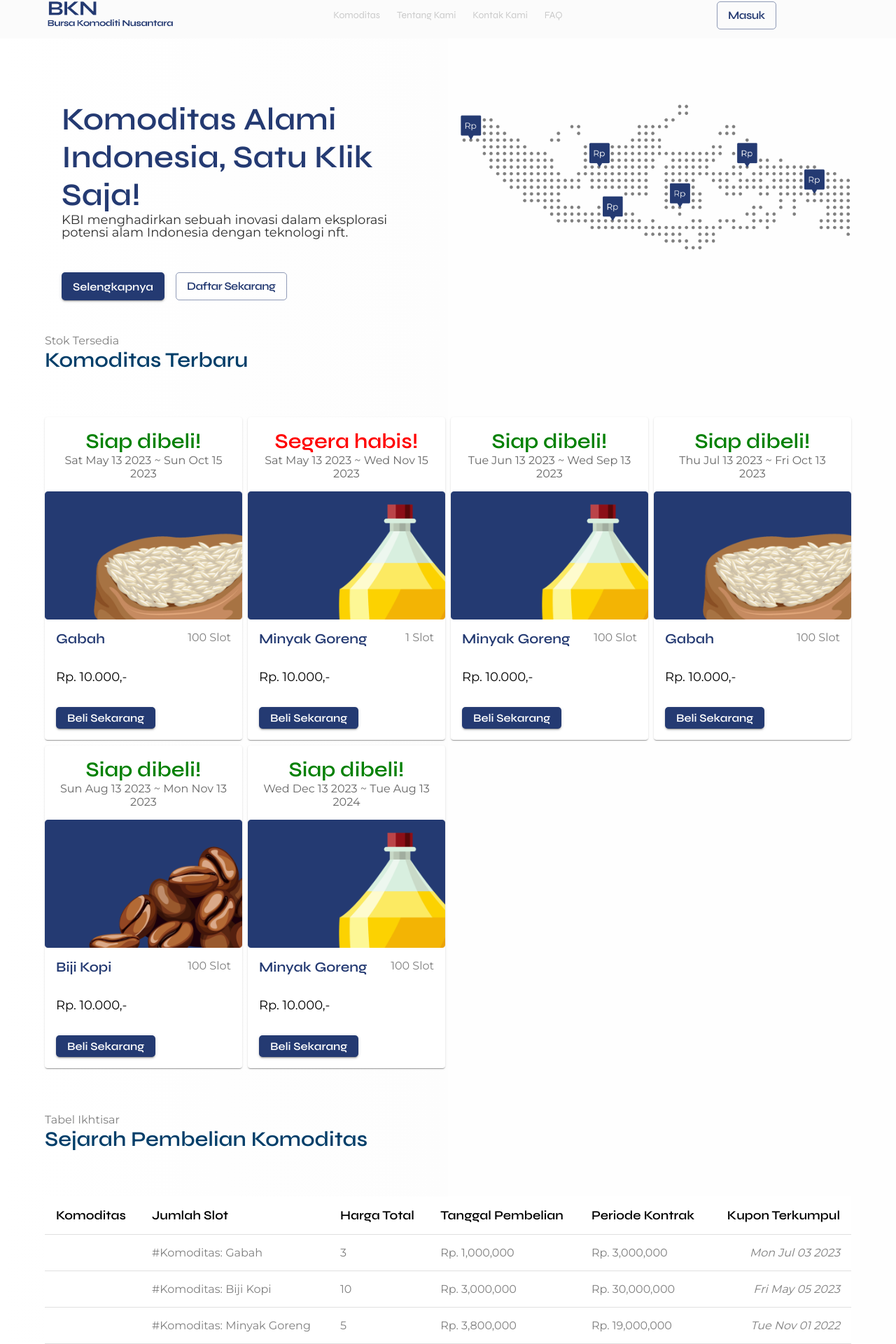
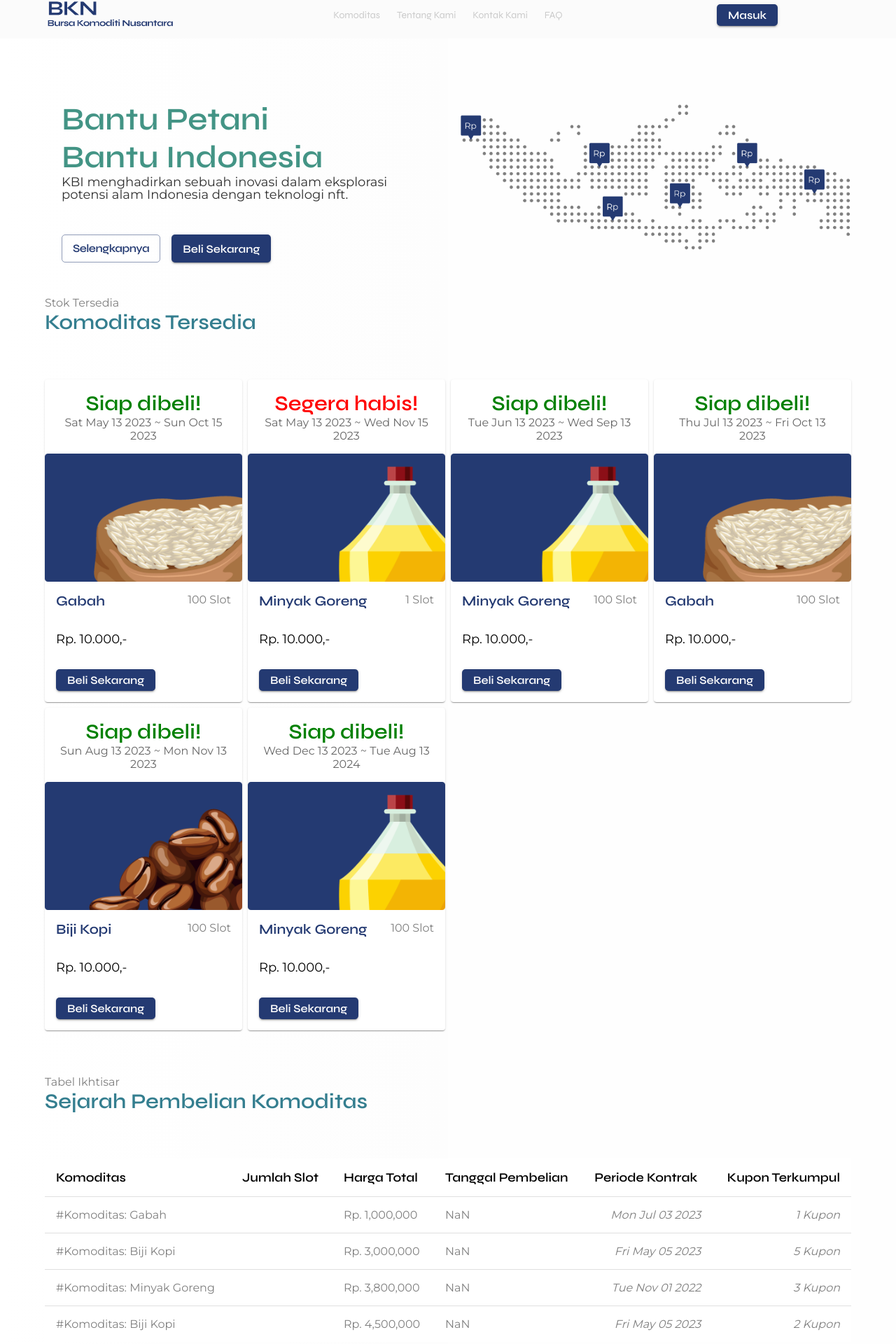
Before and after one commit to xio84/bkn-website, a React (Create React App) app: page / in a window 1280 px wide. Shown: the part 34-1954 px from the top of the page at 70% size. Built offline with nearby package versions, Linux system fonts and the light colour scheme.

Commit message:
Translate + Recolour Index

```diff
--- a/src/App.js
+++ b/src/App.js
@@ -12,23 +12,22 @@ import Home from "./pages/Index";
 import Footer from "./components/Footer";
 
 // Custom CSS
-import './App.css'
+import "./App.css";
 import Commodity from "./pages/Commodity";
-import Error from './pages/404';
+import Error from "./pages/404";
 import About from "./pages/About";
 
 const theme = createTheme({
   palette: {
     primary: {
-      main: "#243a72"
+      main: "#243a72",
     },
-
   },
   components: {
     MuiButton: {
       variants: [
         {
-          props: { variant: 'contained' },
+          props: { variant: "contained" },
           style: {
             fontFamily: '"Syne", Helvetica',
             fontSize: 16,
@@ -40,26 +39,26 @@ const theme = createTheme({
             // width: '10rem',
             maxHeight: "100%",
             maxWidth: "100%",
-            },
           },
+        },
         {
-          props: { variant: 'outlined' },
+          props: { variant: "outlined" },
           style: {
-            borderRadius: '0.313rem',
+            borderRadius: "0.313rem",
             // height: '3rem',
             // width: '10rem',
             fontFamily: '"Syne", Helvetica',
             fontSize: 16,
             fontWeight: 700,
-            letterSpacing: '-0.03rem',
-            textTransform: 'none',
-            textDecoration: 'none',
+            letterSpacing: "-0.03rem",
+            textTransform: "none",
+            textDecoration: "none",
             maxHeight: "100%",
             maxWidth: "100%",
-          }
-        }
-      ]
-    }
+          },
+        },
+      ],
+    },
   },
   typography: {
     fontFamily: `"Syne", "Montserrat", monospace`,
@@ -67,27 +66,27 @@ const theme = createTheme({
     fontWeightBold: 600,
     letterSpacing: -1,
     h1: {
-      color: "#243a72",
+      color: "#439485",
       fontFamily: "Syne",
       fontSize: 45,
       fontWeight: 700,
       lineHeight: 1.2,
     },
     h2: {
-      color : "#003E69",
-      textDecoration : "unset",
-      fontFamily : "Syne",
-      fontSize : 30,
-      fontWeight : 700,
+      color: "#347E8F",
+      textDecoration: "unset",
+      fontFamily: "Syne",
+      fontSize: 30,
+      fontWeight: 700,
     },
-    h3 : {
+    h3: {
       color: "#243a72",
       fontFamily: '"Syne", Helvetica',
       fontSize: 20,
       fontWeight: 700,
       letterSpacing: 0,
     },
-    h4 : {
+    h4: {
       color: "#000000",
       fontFamily: '"Syne", Helvetica',
       fontSize: 18,
@@ -101,7 +100,7 @@ const theme = createTheme({
       fontSize: 18,
       fontWeight: 400,
       letterSpacing: 0,
-      lineHeight: 1
+      lineHeight: 1,
     },
     body2: {
       color: "#000000",
@@ -118,41 +117,38 @@ const theme = createTheme({
       fontWeight: 400,
       letterSpacing: 0,
       lineHeight: "normal",
-    }
+    },
   },
 });
 
 const paths = [
   {
-    "pathName" : "Komoditas",
-    "path" : "/commodity"
-  },{
-    "pathName" : "Tentang Kami",
-    "path" : "/about"
-  },{
-    "pathName" : "Kontak Kami",
-    "path" : "/contact"
-  },{
-    "pathName" : "FAQ",
-    "path" : "/faq"
-  }
-]
+    pathName: "Komoditas",
+    path: "/commodity",
+  },
+  {
+    pathName: "Tentang Kami",
+    path: "/about",
+  },
+  {
+    pathName: "Kontak Kami",
+    path: "/contact",
+  },
+  {
+    pathName: "FAQ",
+    path: "/faq",
+  },
+];
 
 export default function BasicTabs() {
   return (
     <ThemeProvider theme={theme}>
       <Router>
         <Routes>
-          <Route path="/" element={<Home paths={paths}/>} exact></Route>
-          <Route
-            path="/commodity"
-            element={<Commodity paths={paths}/>}
-          ></Route>
-          <Route
-            path="/about"
-            element={<About paths={paths}/>}
-          ></Route>
-          <Route path="*" element={<Error/>}/>
+          <Route path="/" element={<Home paths={paths} />} exact></Route>
+          <Route path="/commodity" element={<Commodity paths={paths} />}></Route>
+          <Route path="/about" element={<About paths={paths} />}></Route>
+          <Route path="*" element={<Error />} />
         </Routes>
       </Router>
     </ThemeProvider>
--- a/src/components/Header.jsx
+++ b/src/components/Header.jsx
@@ -52,7 +52,7 @@ export default function Header(props) {
                         my: 1,
                         mx: 1.5,
                         textTransform: "none",
-                        color: path.pathName === activeContent ? "#003E69" : "#3030303C",
+                        color: path.pathName === activeContent ? "#347E8F" : "#3030303C",
                         textDecoration: "unset",
                         fontFamily: "Syne",
                         fontWeight: path.pathName === activeContent ? "bold" : "normal",
@@ -65,7 +65,7 @@ export default function Header(props) {
               </Grid>
             </Grid>
             <Grid item xs={3} md={2} ml={"auto"}>
-              <Button href="/" variant="outlined" sx={{ maxWidth: "100%", maxHeight: "100%", ml: "auto" }}>
+              <Button href="/" variant="contained" sx={{ maxWidth: "100%", maxHeight: "100%", ml: "auto" }}>
                 Masuk
               </Button>
             </Grid>
--- a/src/components/Table.jsx
+++ b/src/components/Table.jsx
@@ -1,33 +1,29 @@
 import * as React from "react";
 import Typography from "@mui/material/Typography";
-import { Table, TableContainer, TableHead, TableRow, TableBody, TableCell, Stack } from '@mui/material';
-
+import { Table, TableContainer, TableHead, TableRow, TableBody, TableCell, Stack } from "@mui/material";
 
 export default function MainTable(props) {
   const { headers, data } = props;
   return (
-    <TableContainer sx={{backgroundColor: 'white'}}>
+    <TableContainer sx={{ backgroundColor: "white" }}>
       <Table sx={{ minWidth: 650 }} aria-label="simple table">
-      <TableHead sx={{ fontFamily: "Syne", fontWeight: 400}}>
+        <TableHead sx={{ fontFamily: "Syne", fontWeight: 400 }}>
           <TableRow>
             {headers.map((header, index) => {
               if (index === headers.length - 1) {
                 return (
                   <TableCell align="right">
-                    <Typography variant="h4">
-                    {header}
-                    </Typography>
+                    <Typography variant="h4">{header}</Typography>
                   </TableCell>
-                )
+                );
               } else {
                 return (
                   <TableCell>
-                    <Typography variant="h4">
-                    {header}
-                    </Typography>
+                    <Typography variant="h4">{header}</Typography>
                   </TableCell>
-                )
-            }})}
+                );
+              }
+            })}
           </TableRow>
         </TableHead>
         <TableBody>
@@ -35,37 +31,29 @@ export default function MainTable(props) {
             <TableRow
               key={row.name}
               sx={{
-              '&:last-child td, &:last-child th': { border: 0 },
+                "&:last-child td, &:last-child th": { border: 0 },
               }}
             >
-            <TableCell align="left">
-              <Typography variant="h4">
-                {row.name}
-              </Typography>
+              <TableCell>
+                <Typography variant="subtitle1">{row.commodity}</Typography>
               </TableCell>
               <TableCell>
-              <Typography variant="subtitle1">
-                {row.commodity}
-              </Typography>
+                <Typography variant="subtitle1">{row.slot}</Typography>
               </TableCell>
               <TableCell>
-              <Typography variant="subtitle1">
-                {row.slot}
-              </Typography>
+                <Typography variant="subtitle1">Rp. {row.price.toLocaleString()}</Typography>
               </TableCell>
               <TableCell>
+                <Typography variant="subtitle1"> {(row.price * row.slot).toLocaleString()}</Typography>
+              </TableCell>
+              <TableCell align="right">
                 <Typography variant="subtitle1">
-                Rp. {row.price.toLocaleString()}
-              </Typography>
-            </TableCell>
-            <TableCell>
-              <Typography variant="subtitle1">
-                Rp. {(row.price * row.slot).toLocaleString()}
+                  <i>{row.date.toDateString()}</i>
                 </Typography>
               </TableCell>
               <TableCell align="right">
                 <Typography variant="subtitle1">
-                <i>{row.date.toDateString()}</i>
+                  <i>{row.coupon}</i>
                 </Typography>
               </TableCell>
             </TableRow>
--- a/src/pages/Commodity.jsx
+++ b/src/pages/Commodity.jsx
@@ -42,15 +42,15 @@ const data = [
   },
 ];
 
-function createData(commodity = "", slot = 0, price = 0, date = new Date.now()) {
-  return { commodity, slot, price, date };
+function createData(commodity = "", slot = 0, price = 0, date = new Date.now(), coupon = "") {
+  return { commodity, slot, price, date, coupon };
 }
 
 const rows = [
-  createData("Gabah", 100, 1000000, new Date("2023-05-05")),
-  createData("Minyak Goreng", 100, 1000000, new Date("2023-05-05")),
-  createData("Gabah", 100, 1000000, new Date("2023-05-05")),
-  createData("Biji Kopi", 100, 1000000, new Date("2023-05-05")),
+  createData("Gabah", 100, 1000000, new Date("2023-05-05"), "1 Kupon"),
+  createData("Minyak Goreng", 100, 1000000, new Date("2023-05-05"), "1 Kupon"),
+  createData("Gabah", 100, 1000000, new Date("2023-05-05"), "1 Kupon"),
+  createData("Biji Kopi", 100, 1000000, new Date("2023-05-05"), "1 Kupon"),
 ];
 
 function Commodity(props) {
--- a/src/pages/Index.jsx
+++ b/src/pages/Index.jsx
@@ -20,6 +20,7 @@ import Contact from "../components/Contact";
 import Footer from "../components/Footer";
 import { Card, CardActions, CardContent, CardHeader, CardMedia, Paper } from "@mui/material";
 import Carousel from "react-material-ui-carousel";
+import { red } from "@mui/material/colors";
 
 // Data seeders
 const data = [
@@ -31,7 +32,7 @@ const data = [
     salestartPeriod: "2023-05-13T17:09:00+07:00",
     saleendPeriod: "2023-08-13T17:09:00+07:00",
     holdstartPeriod: "2023-09-13T17:09:00+07:00",
-    holdendPeriod: "2023-12-13T17:09:00+07:00"
+    holdendPeriod: "2023-12-13T17:09:00+07:00",
   },
   {
     pic: "Oil.png",
@@ -41,7 +42,7 @@ const data = [
     salestartPeriod: "2023-06-13T17:09:00+07:00",
     saleendPeriod: "2023-09-13T17:09:00+07:00",
     holdstartPeriod: "2023-10-13T17:09:00+07:00",
-    holdendPeriod: "2024-01-13T17:09:00+07:00"
+    holdendPeriod: "2024-01-13T17:09:00+07:00",
   },
   {
     pic: "Rice.png",
@@ -50,7 +51,7 @@ const data = [
     salestartPeriod: "2023-07-13T17:09:00+07:00",
     saleendPeriod: "2023-10-13T17:09:00+07:00",
     holdstartPeriod: "2024-05-13T17:09:00+07:00",
-    holdendPeriod: "2024-08-13T17:09:00+07:00"
+    holdendPeriod: "2024-08-13T17:09:00+07:00",
   },
   {
     pic: "Coffee.png",
@@ -59,7 +60,7 @@ const data = [
     salestartPeriod: "2023-08-13T17:09:00+07:00",
     saleendPeriod: "2023-11-13T17:09:00+07:00",
     holdstartPeriod: "2024-05-13T17:09:00+07:00",
-    holdendPeriod: "2024-08-13T17:09:00+07:00"
+    holdendPeriod: "2024-08-13T17:09:00+07:00",
   },
   {
     pic: "Oil.png",
@@ -68,7 +69,7 @@ const data = [
     salestartPeriod: "2023-12-13T17:09:00+07:00",
     saleendPeriod: "2024-08-13T17:09:00+07:00",
     holdstartPeriod: "2024-05-13T17:09:00+07:00",
-    holdendPeriod: "2024-08-13T17:09:00+07:00"
+    holdendPeriod: "2024-08-13T17:09:00+07:00",
   },
   {
     pic: "Rice.png",
@@ -77,7 +78,7 @@ const data = [
     salestartPeriod: "2023-05-13T17:09:00+07:00",
     saleendPeriod: "2023-10-15T17:09:00+07:00",
     holdstartPeriod: "2026-05-13T17:09:00+07:00",
-    holdendPeriod: "2026-08-13T17:09:00+07:00"
+    holdendPeriod: "2026-08-13T17:09:00+07:00",
   },
   {
     pic: "Oil.png",
@@ -86,12 +87,12 @@ const data = [
     salestartPeriod: "2023-05-13T17:09:00+07:00",
     saleendPeriod: "2023-11-15T17:09:00+07:00",
     holdstartPeriod: "2026-05-13T17:09:00+07:00",
-    holdendPeriod: "2026-08-13T17:09:00+07:00"
+    holdendPeriod: "2026-08-13T17:09:00+07:00",
   },
 ];
 
-function createData(commodity = "", slot = 0, price = 0, date = new Date.now(), coupon = "") {
-  return { commodity, slot, price, date, coupon };
+function createData(commodity = "", lot = 0, price = 0, date = new Date.now(), coupon = "") {
+  return { commodity, lot, price, date, coupon };
 }
 
 const rows = [
@@ -106,22 +107,25 @@ function xGrid(d) {
     <Grid container justifyContent={"flex-start"} alignItems={"stretch"} spacing={1}>
       {d
         .sort((a, b) => {
-        return Date.parse(a["salestartPeriod"]) - Date.parse(b["salestartPeriod"])
+          return Date.parse(a["salestartPeriod"]) - Date.parse(b["salestartPeriod"]);
         })
         .map((content, index) => {
-        let start = new Date(content["salestartPeriod"])
-        let end = new Date(content["saleendPeriod"])
-        let now = new Date()
+          let start = new Date(content["salestartPeriod"]);
+          let end = new Date(content["saleendPeriod"]);
+          let now = new Date();
           if (Date.parse(content["saleendPeriod"]) > Date.now()) {
-          let heading = content["slot"] > 5 ? (end > now.setDate(now.getDate() + 3) ? "Siap dibeli!" : "Segera tutup!") : "Segera habis!"
-          return <Grid item xs={6} md={3}>
+            let heading = content["slot"] > 5 ? (end > now.setDate(now.getDate() + 3) ? "Siap dibeli!" : "Segera tutup!") : "Segera habis!";
+            return (
+              <Grid item xs={6} md={3}>
                 <Card>
                   {/* <Stack spacing={2}> */}
                   {/* TODO: live countdown */}
-              <CardHeader title={heading}
-              titleTypographyProps={{variant: "h2", align: "center", color: (heading == "Siap dibeli!" ? "green" : "red")}}
-              subheader={(start.toDateString()) + " ~ " + (end.toDateString())}
-              subheaderTypographyProps={{variant: "subtitle1", align:"center"}}/>
+                  <CardHeader
+                    title={heading}
+                    titleTypographyProps={{ variant: "h2", align: "center", color: heading == "Siap dibeli!" ? "green" : "red" }}
+                    subheader={start.toDateString() + " ~ " + end.toDateString()}
+                    subheaderTypographyProps={{ variant: "subtitle1", align: "center" }}
+                  />
                   <CardMedia component={"img"} src={require(`../assets/commodities/${content.pic}`)} alt={content.name} borderRadius={3} />
                   {/* {index === 0 && (
                 <Typography
@@ -169,11 +173,11 @@ function xGrid(d) {
                   {/* </Stack> */}
                 </Card>
               </Grid>
+            );
           } else {
-          return undefined
+            return undefined;
           }
-        }
-      )}
+        })}
     </Grid>
   );
 }
@@ -201,14 +205,17 @@ function Home(props) {
             <Grid item md={6}>
               <Container maxWidth="lg">
                 <Typography align="left" textDecoration="unset" variant="h1">
-                  Komoditas Alami Indonesia, Satu Klik Saja!
+                  Bantu Petani
+                </Typography>
+                <Typography align="left" textDecoration="unset" variant="h1">
+                  Bantu Indonesia
                 </Typography>
                 <Typography variant="body1" align="left" paragraph>
                   KBI menghadirkan sebuah inovasi dalam eksplorasi potensi alam Indonesia dengan teknologi nft.
                 </Typography>
                 <Stack sx={{ pt: 4 }} direction="row" spacing={2} justifyContent="left">
-                  <Button variant="contained">Selengkapnya</Button>
-                  <Button variant="outlined">Daftar Sekarang</Button>
+                  <Button variant="outlined">Selengkapnya</Button>
+                  <Button variant="contained">Beli Sekarang</Button>
                 </Stack>
               </Container>
             </Grid>
@@ -218,7 +225,7 @@ function Home(props) {
           </Grid>
         </Box>
         <Stack spacing={8}>
-          <Section subtext="Stok Tersedia" heading="Komoditas Terbaru" />
+          <Section subtext="Stok Tersedia" heading="Komoditas Tersedia" />
           {/* List of collections */}
           {/* Using carousel*/}
           {/* <Carousel animation="slide" sx={{ display: { xs: "none", md: "block" } }}>
@@ -227,12 +234,8 @@ function Home(props) {
           <Carousel animation="slide" sx={{ display: { xs: "block", md: "none" } }}>
             {splitByX(data, 1)}
           </Carousel> */}
-          <Box sx={{display: { xs: "none", md: "block" }}}>
-            {xGrid(data)}
-          </Box>
-          <Box sx={{display: { xs: "block", md: "none" }}}>
-            {xGrid(data)}
-          </Box>
+          <Box sx={{ display: { xs: "none", md: "block" } }}>{xGrid(data)}</Box>
+          <Box sx={{ display: { xs: "block", md: "none" } }}>{xGrid(data)}</Box>
           {/* End list of collections */}
           <Section subtext="Tabel Ikhtisar" heading="Sejarah Pembelian Komoditas" />
           <MainTable data={rows} headers={["Komoditas", "Jumlah Slot", "Harga Total", "Tanggal Pembelian", "Periode Kontrak", "Kupon Terkumpul"]} />
```
Also changed, not shown: src/components/Section.jsx (+7 -16 lines). Lines whose indentation alone changed are shown as unchanged.
